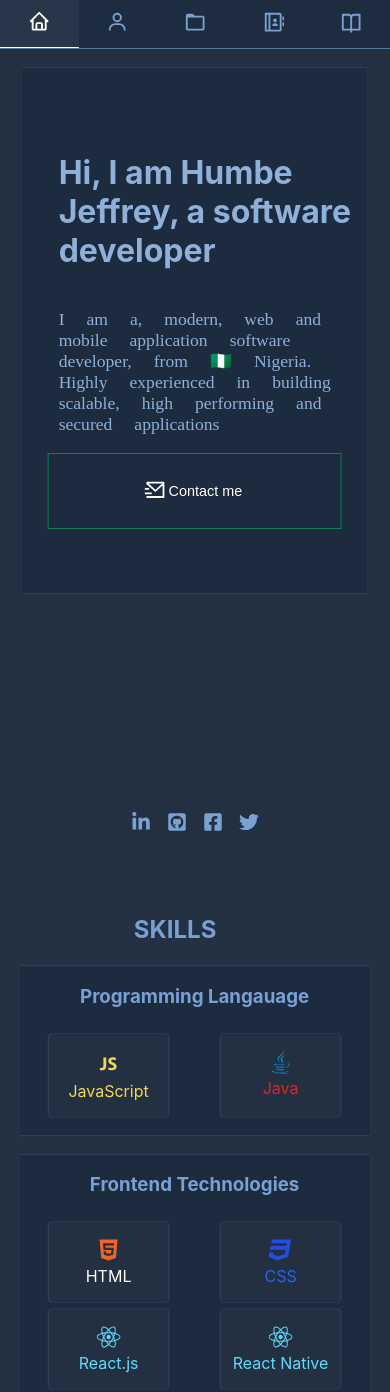
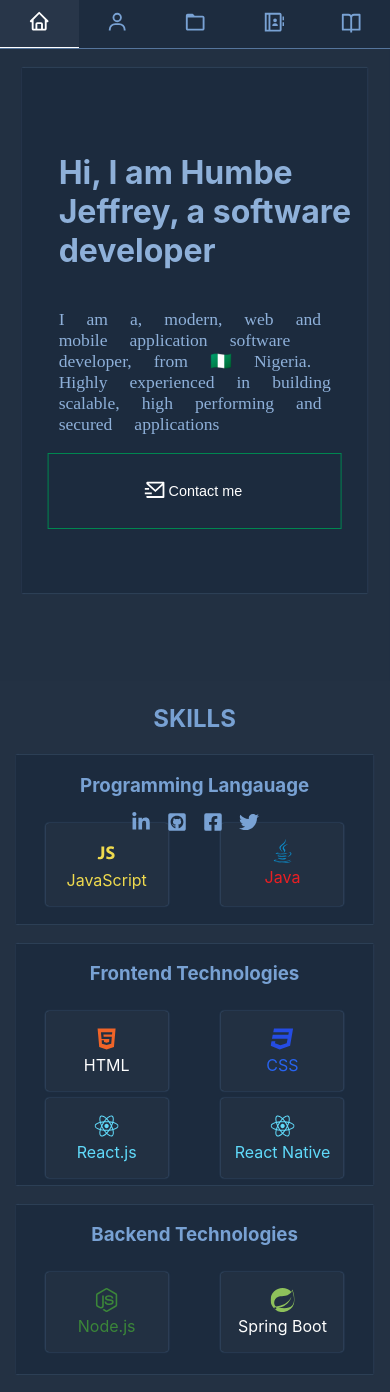
Before and after one commit to humbejeff2116/portfolio-app, a React (Create React App) app: page / in a window 390 px wide. Shown: the top 1392 px of the page. Built offline with nearby package versions, Linux system fonts and the light colour scheme.

Commit message:
modified index css file

```diff
--- a/src/components/index/Index.js
+++ b/src/components/index/Index.js
@@ -20,7 +20,7 @@ export default function IndexComp(props) {
          className="anim-wrapper"
          >
             <>
-            <IndexPageTemplate top={ <PictureComp leftPane = {<IndexLeftPane/>}  /> } bottom={<  SkillsLeftPane /> } />
+            <IndexPageTemplate top={ <PictureComp leftPane = {<IndexLeftPane/>} /> } bottom={<  SkillsLeftPane /> } />
             </>
         </motion.div>
     )
--- a/src/components/skillsModule/Skillsmodule.css
+++ b/src/components/skillsModule/Skillsmodule.css
@@ -162,6 +162,7 @@
   display:flex;
   justify-content: center;
   text-align: center;
+  width:100%;
 }
 
 .skills-mod-hd-title{
@@ -229,16 +230,19 @@
   .skills-mod-hd{
     width:70%;
     margin-left:10%;
+    margin-left:auto;
+    margin-right:auto;
   }
 
 }
 
 @media  only screen and (max-width:600px){
   .skills-mod{
-    width:90%;
+    width:92%;
     margin-left:auto;
     margin-right:auto;
     margin-bottom: 5%;
+
   }
   .skills-mod-ittm p{
     color:var( --prim-color);
--- a/src/components/template/Template.css
+++ b/src/components/template/Template.css
@@ -20,10 +20,10 @@
   background-color: var(--sidenav-bg-primary);
   margin-left: 6rem;
 }
-/* .pgtemp-only-bottom-contr{
-  border:1px solid black;
 
-} */
+.pgtemp-only-bottom-contr{
+  margin-left:5.75rem;
+}
 
 .pgtemp-bttm-bdy-left{
   width:60%;
@@ -63,6 +63,9 @@
   .pgtemp-bottom-contr{
     margin-left:0;
   }
+  .pgtemp-only-bottom-contr{
+    margin-left:0;
+  }
 
   .pge-top-contr{
     min-height:80vh;
--- a/src/index.css
+++ b/src/index.css
@@ -43,9 +43,11 @@ body {
 }
 .pic-mod-no-right-contnr{
   min-height: 100vh;
-   background-color: var(--sidenav-bg-primary);
-   display:flex;
-   flex-direction:row;
+  background-color: var(--sidenav-bg-primary);
+  display:flex;
+  flex-direction:row;
+  /* border:1px solid white; */
+  margin-left:5.75rem;
 }
 
 .pic-mod-left{
@@ -343,6 +345,15 @@ code {
 }
 
 @media only screen and (max-width:600px){
+  .pic-mod-no-right-contnr{
+    margin-left:0;
+    min-height: 0vh;
+  }
+
+  .pic-mod-no-right{
+    min-height:75vh;
+  }
+
   .pic-mod-contnr{
     margin-left:0;
     min-height:40vh;
```
